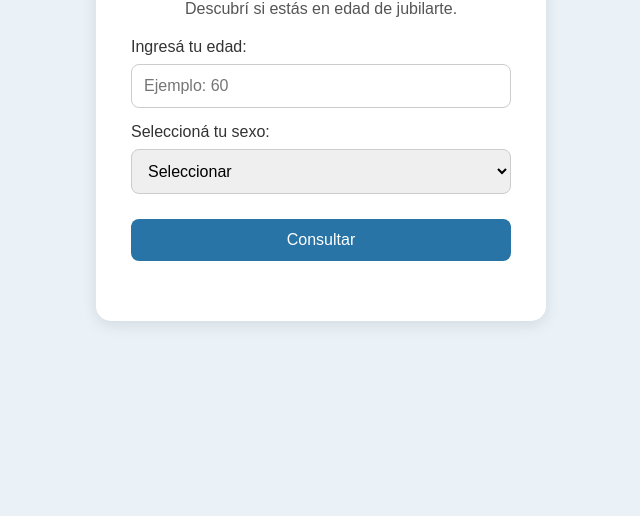
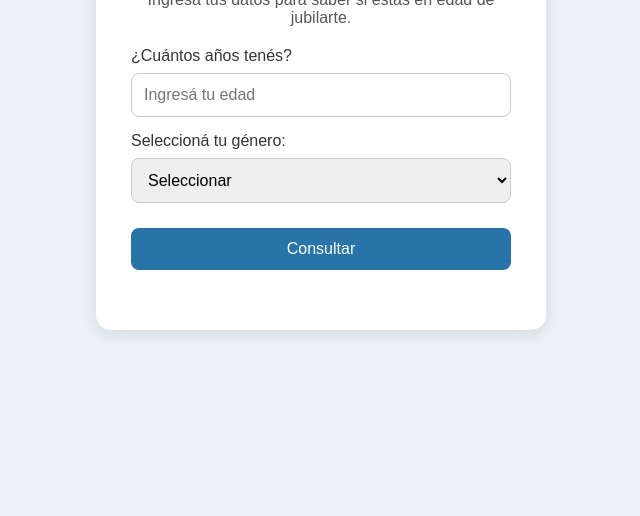
Before and after one commit to sofiabernabei2008/puedo-jubilarme, a plain HTML site: page index.html in a window 1280 px wide. Shown: the part 284-800 px from the top of the page, without its empty margins (319-959 px from the left). Drawn offline with Linux system fonts and the light colour scheme.

Commit message:
Update index.html

```diff
--- a/index.html
+++ b/index.html
@@ -7,16 +7,19 @@
     <title>¿Puedo Jubilarme?</title>
     <link rel="stylesheet" href="style.css">
 </head>
+
 <body>
 
     <div class="container">
+
         <h1>🚀 ¿Puedo Jubilarme?</h1>
-        <p>Descubrí si estás en edad de jubilarte.</p>
 
-        <label for="edad">Ingresá tu edad:</label>
-        <input type="number" id="edad" placeholder="Ejemplo: 60">
+        <p>Ingresá tus datos para saber si estás en edad de jubilarte.</p>
 
-        <label for="sexo">Seleccioná tu sexo:</label>
+        <label for="edad">¿Cuántos años tenés?</label>
+        <input type="number" id="edad" placeholder="Ingresá tu edad">
+
+        <label for="sexo">Seleccioná tu género:</label>
         <select id="sexo">
             <option value="">Seleccionar</option>
             <option value="mujer">Mujer</option>
@@ -25,9 +28,11 @@
 
         <button id="calcular">Consultar</button>
 
-        <p id="resultado"></p>
+        <h2 id="resultado"></h2>
+
     </div>
 
     <script src="script.js"></script>
+
 </body>
 </html>
```
